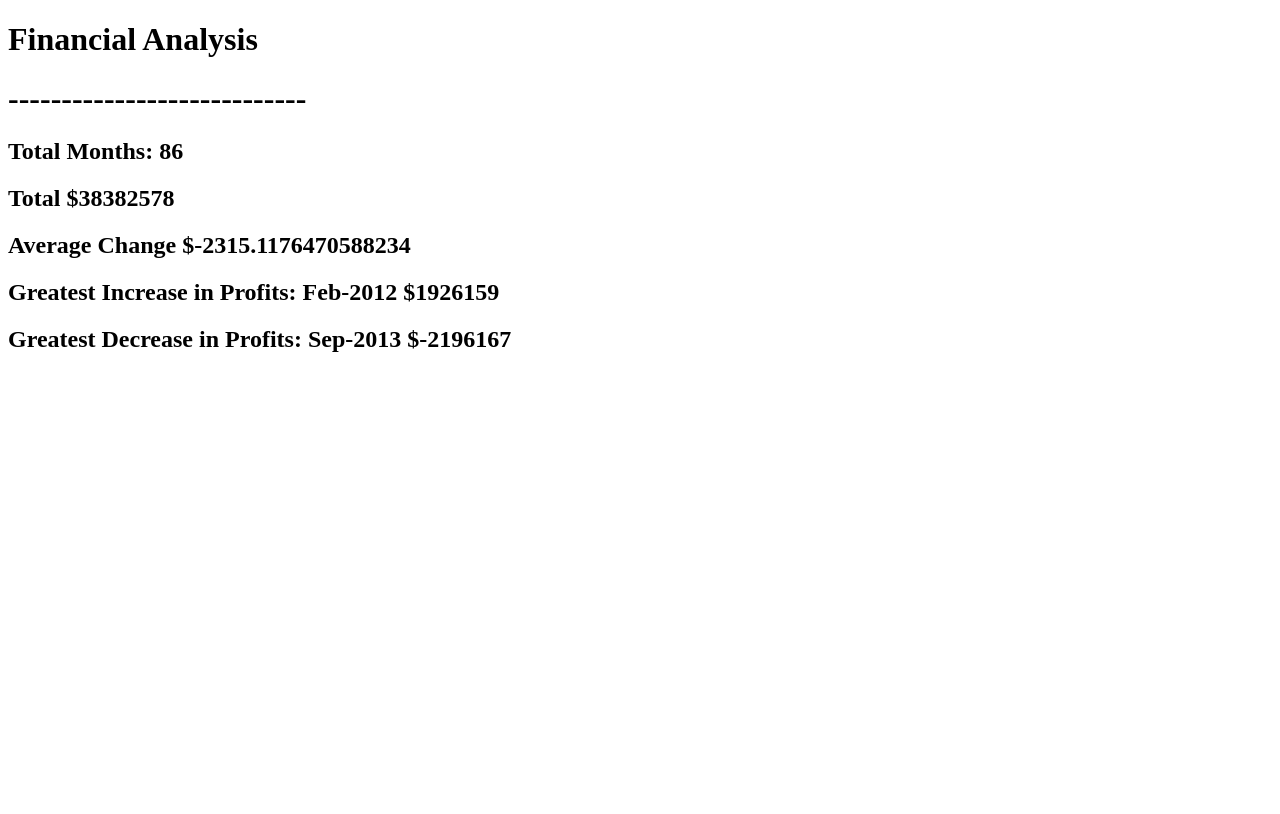
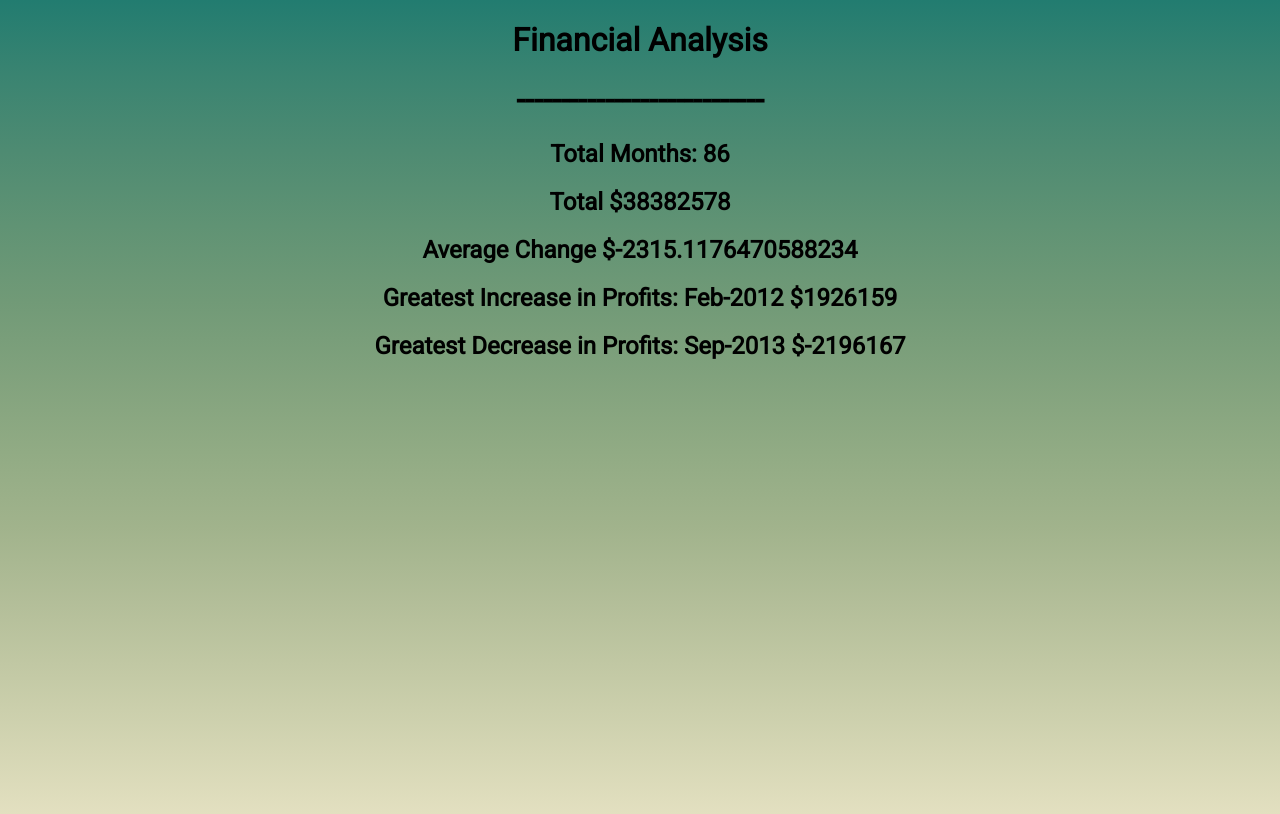
Before and after one commit to Tobyking13/Console-Finances, a plain HTML site: page starter/index.html in a window 1280 px wide. Drawn offline with Linux system fonts and the light colour scheme.

Commit message:
adds css styling

```diff
--- /dev/null
+++ b/starter/css/styles.css
@@ -0,0 +1,17 @@
+body {
+    background-image: linear-gradient(to bottom, #227c70, #3a8471, #4e8b72, #609374, #719a77, #81a27d, #91ab84, #a1b38c, #b3be99, #c4caa6, #d5d6b4, #e6e2c3);
+    background-size: cover;
+    background-repeat: no-repeat;
+    background-position: center;
+    height: 100vh;
+}
+
+h1 {
+    font-family: Roboto;
+    text-align: center;
+}
+
+h2 {
+    font-family: Roboto;
+    text-align: center;
+}
--- a/starter/index.html
+++ b/starter/index.html
@@ -4,13 +4,11 @@
   <meta charset="UTF-8">
   <meta http-equiv="X-UA-Compatible" content="IE=edge">
   <meta name="viewport" content="width=device-width, initial-scale=1.0">
+  <link rel="stylesheet" href="./css/styles.css">
+  <link rel="stylesheet" href="https://fonts.googleapis.com/css?family=Roboto">
   <title>Toby King Challenge 4 Console Finances</title>
 </head>
 <body>
-  <div class="container">
-
-  </div>
-
   <script src="index.js"></script>
 </body>
 </html>
```
